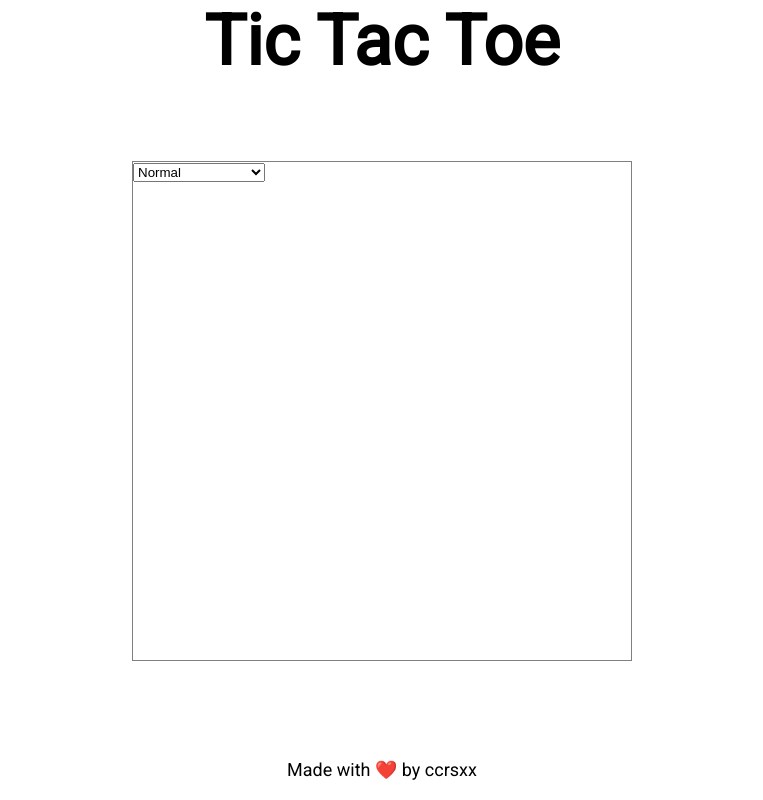
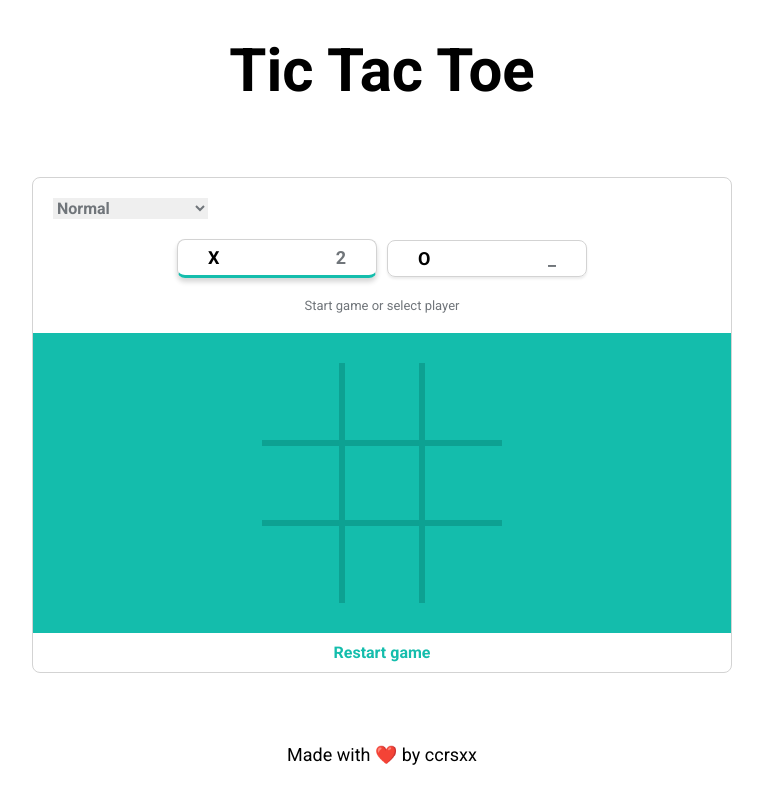
Before and after one commit to ccrsxx/tic-tac-toe, a React (Create React App) app: page / in a window 1280 px wide. Shown: the whole page, without its empty margins (258-1021 px from the left). Built offline with nearby package versions, Linux system fonts and the light colour scheme.

Commit message:
ui done, logic later

```diff
--- a/package.json
+++ b/package.json
@@ -3,6 +3,8 @@
   "version": "0.1.0",
   "private": true,
   "dependencies": {
+    "@mdi/js": "^6.6.96",
+    "@mdi/react": "^1.5.0",
     "@testing-library/jest-dom": "^5.16.3",
     "@testing-library/react": "^12.1.4",
     "@testing-library/user-event": "^13.5.0",
--- a/public/index.html
+++ b/public/index.html
@@ -14,7 +14,7 @@
     <link rel="preconnect" href="https://fonts.googleapis.com" />
     <link rel="preconnect" href="https://fonts.gstatic.com" crossorigin />
     <link
-      href="https://fonts.googleapis.com/css2?family=Roboto:ital,wght@0,400;1,700&display=swap"
+      href="https://fonts.googleapis.com/css2?family=Roboto:wght@400;700&display=swap"
       rel="stylesheet"
     />
     <title>Tic Tac Toe</title>
--- a/src/App.tsx
+++ b/src/App.tsx
@@ -1,11 +1,47 @@
 import { useState, useEffect } from 'react';
-import { Header, Game, Footer } from './components';
+import { Header, Footer } from './components';
 
 export function App() {
   return (
     <div className='App'>
       <Header />
-      <Game />
+      <main className='game'>
+        <div className='game-board'>
+          <div className='game-mode'>
+            <select name='mode' id='mode' className='mode'>
+              <option value='normal'>Normal</option>
+              <option value='human'>Play against friend</option>
+            </select>
+          </div>
+          <div className='game-score'>
+            <div className='player-card active'>
+              <p className='player-name'>X</p>
+              <p className='player-score'>2</p>
+            </div>
+            <div className='player-card'>
+              <p className='player-name'>O</p>
+              <p className='player-score'>_</p>
+            </div>
+          </div>
+          <p className='game-status'>Start game or select player</p>
+        </div>
+        <div className='game-container'>
+          <div className='square-container'>
+            <div className='square-box'></div>
+            <div className='square-box'></div>
+            <div className='square-box'></div>
+            <div className='square-box'></div>
+            <div className='square-box'></div>
+            <div className='square-box'></div>
+            <div className='square-box'></div>
+            <div className='square-box'></div>
+            <div className='square-box'></div>
+          </div>
+        </div>
+        <button className='restart-button' type='button'>
+          Restart game
+        </button>
+      </main>
       <Footer />
     </div>
   );
--- a/src/components/Game.tsx
+++ b/src/components/Game.tsx
@@ -1,11 +1,23 @@
 export function Game() {
   return (
     <main className='game'>
-      <div className='game-mode'>
-        <select name='mode' id='mode'>
-          <option value='normal'>Normal</option>
-          <option value='human'>Play against friend</option>
-        </select>
+      <div className='game-board'>
+        <div className='game-mode'>
+          <select name='mode' id='mode' className='mode'>
+            <option value='normal'>Normal</option>
+            <option value='human'>Play against friend</option>
+          </select>
+        </div>
+        <div className='game-score'>
+          <div className='player-card active'>
+            <p className='player-name'>X</p>
+            <p className='player-score'>2</p>
+          </div>
+          <div className='player-card'>
+            <p className='player-name'>O</p>
+            <p className='player-score'>_</p>
+          </div>
+        </div>
       </div>
     </main>
   );
--- a/src/styles/scss/_App.scss
+++ b/src/styles/scss/_App.scss
@@ -5,7 +5,7 @@ body {
 .App {
   display: flex;
   flex-direction: column;
-  justify-content: space-between;
+  justify-content: space-around;
   align-items: center;
   min-height: 100vh;
 }
@@ -14,3 +14,10 @@ a {
   text-decoration: none;
   color: inherit;
 }
+
+button {
+  cursor: pointer;
+  border: 0;
+  background: none;
+  font-family: inherit;
+}
--- a/src/styles/scss/_Footer.scss
+++ b/src/styles/scss/_Footer.scss
@@ -4,7 +4,6 @@
 
   p {
     font-size: 1.8rem;
-    padding: 2rem;
 
     a {
       text-decoration: underline transparent;
--- a/src/styles/scss/_Game.scss
+++ b/src/styles/scss/_Game.scss
@@ -1,5 +1,95 @@
 .game {
-  width: 50rem;
-  height: 50rem;
-  border: 1px solid gray;
+  width: 70rem;
+  border: var(--border);
+  border-radius: var(--border-radius);
+
+  .game-board {
+    display: grid;
+    gap: 2rem;
+    padding: 2rem;
+    color: #70757a;
+
+    .game-mode {
+      .mode {
+        font-family: inherit;
+        font-weight: bold;
+        color: inherit;
+        border: 0;
+        font-size: 1.6rem;
+
+        &:focus {
+          outline: none;
+        }
+      }
+    }
+
+    .game-score {
+      display: flex;
+      justify-content: center;
+      align-items: center;
+      gap: 1rem;
+
+      .player-card {
+        width: 20rem;
+        display: flex;
+        justify-content: space-between;
+        padding: 0.7rem 3rem;
+        border: var(--border);
+        border-radius: var(--border-radius);
+        font-weight: bold;
+        font-size: 1.8rem;
+        box-shadow: 0 2px 2.5px rgb(0 0 0 / 8%);
+
+        &.active {
+          border-bottom: 3px solid var(--game-bg);
+          box-shadow: 0 4px 5px rgb(0 0 0 / 16%);
+        }
+
+        .player-name {
+          color: black;
+        }
+      }
+    }
+  }
+
+  .game-status {
+    margin: auto;
+    font-size: 1.3rem;
+    color: #70757a;
+  }
+
+  .game-container {
+    padding: 3rem;
+    background-color: var(--game-bg);
+
+    .square-container {
+      width: 24rem;
+      height: 24rem;
+      display: grid;
+      grid-template-columns: repeat(3, 8rem);
+      grid-template-rows: repeat(3, 8rem);
+      overflow: hidden;
+      margin: auto;
+
+      .square-box {
+        outline: 3.5px solid var(--square-border);
+      }
+    }
+  }
+
+  .restart-button {
+    width: 100%;
+    font-size: 1.6rem;
+    padding: 1rem 3rem;
+    font-weight: bold;
+    color: #14bdac;
+    transition: 200ms ease-out;
+    border-bottom-right-radius: var(--border-radius);
+    border-bottom-left-radius: var(--border-radius);
+
+    &:hover {
+      background-color: lightgreen;
+      color: white;
+    }
+  }
 }
--- a/src/styles/scss/_Header.scss
+++ b/src/styles/scss/_Header.scss
@@ -1,3 +1,4 @@
 .header {
-  font-size: 3.5rem;
+  font-size: 3rem;
+  font-weight: bold;
 }
--- a/src/styles/scss/_root.scss
+++ b/src/styles/scss/_root.scss
@@ -1,6 +1,7 @@
 :root {
   --game-bg: #14bdac;
   --square-border: #0da192;
+  --border: 1px solid lightgray;
   --border-radius: 8px;
 }
 
```
Also changed, not shown: .eslintrc.json, 1 other file (tests, documents, lock files or other folders).
